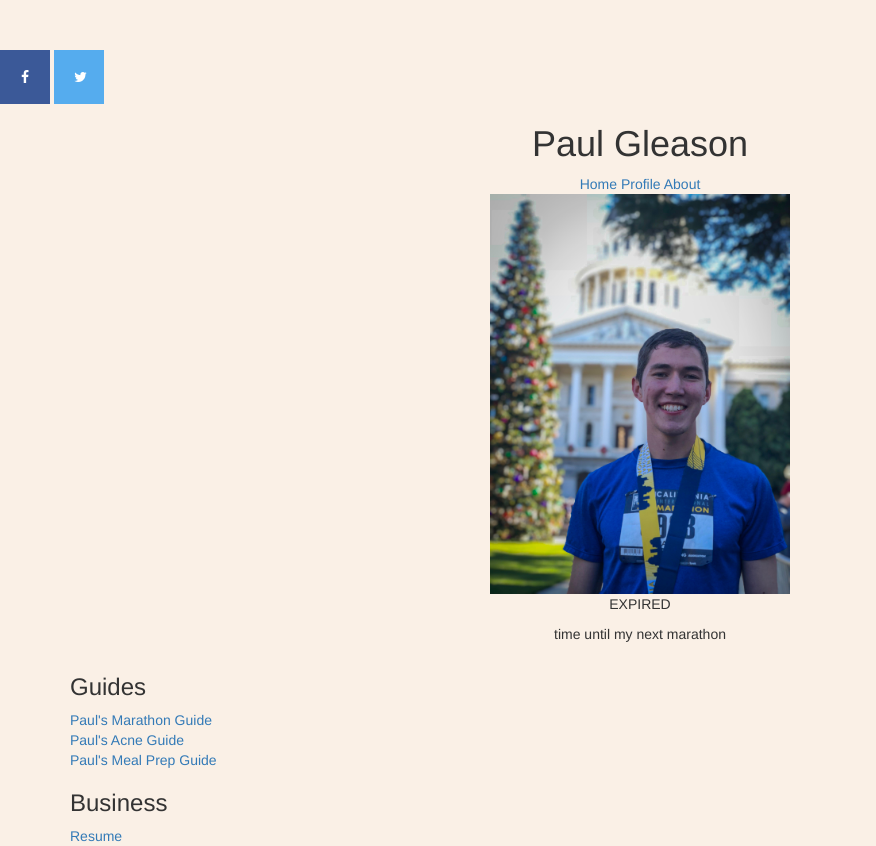
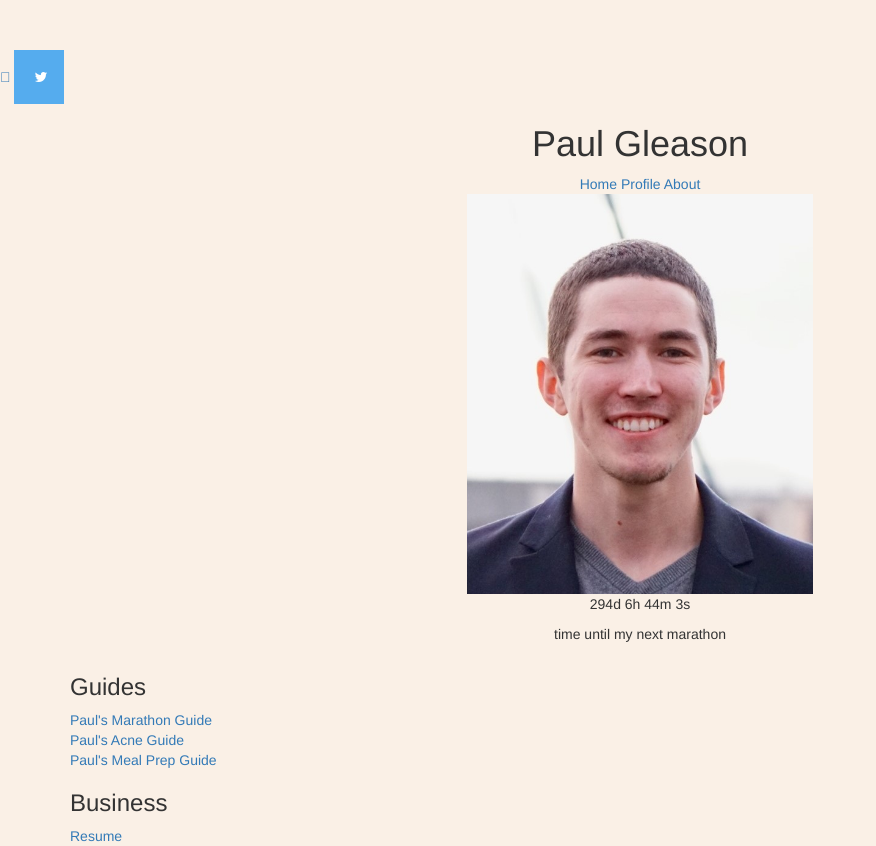
Before and after one commit to thepaulgleason/thepaulgleason.github.io, a plain HTML site: page index.html in a window 1280 px wide. Shown: the whole page, without its empty margins (0-876 px from the left). Drawn offline with nearby package versions, Linux system fonts and the light colour scheme.

Commit message:
I added an images, updated social media links, and updated profile

```diff
--- a/index.html
+++ b/index.html
@@ -14,8 +14,8 @@
         <link rel="stylesheet" href="https://cdnjs.cloudflare.com/ajax/libs/font-awesome/4.7.0/css/font-awesome.min.css">
 
         <!-- Add font awesome icons -->
-        <a href="#" class="fa fa-facebook"></a>
-        <a href="#" class="fa fa-twitter"></a>
+        <a href="https://www.instagram.com/thepaulgleason/" class="fab fa-instagram"></a>
+        <a href="https://twitter.com/thepaulgleason" class="fa fa-twitter"></a>
 
 
         <h1 align="center">Paul Gleason</h1>
@@ -25,12 +25,12 @@
             <a href="#about">About</a>
             </div>
         <div style="text-align: center;">
-            <img src="images/profile2.jpg" alt="ProfPic" height="400" align="center">
+            <img src="images/profileLinkedIn.jpg" alt="ProfPic" height="400" align="center">
             </div>
 
         <script>
 // Set the date we're counting down to
-var countDownDate = new Date("May 27, 2018 06:00:00").getTime();
+var countDownDate = new Date("December 8, 2019 07:00:00").getTime();
 
 // Update the count down every 1 second
 var x = setInterval(function() {
```
Also changed, not shown: images/profileLinkedIn.jpg (added).
